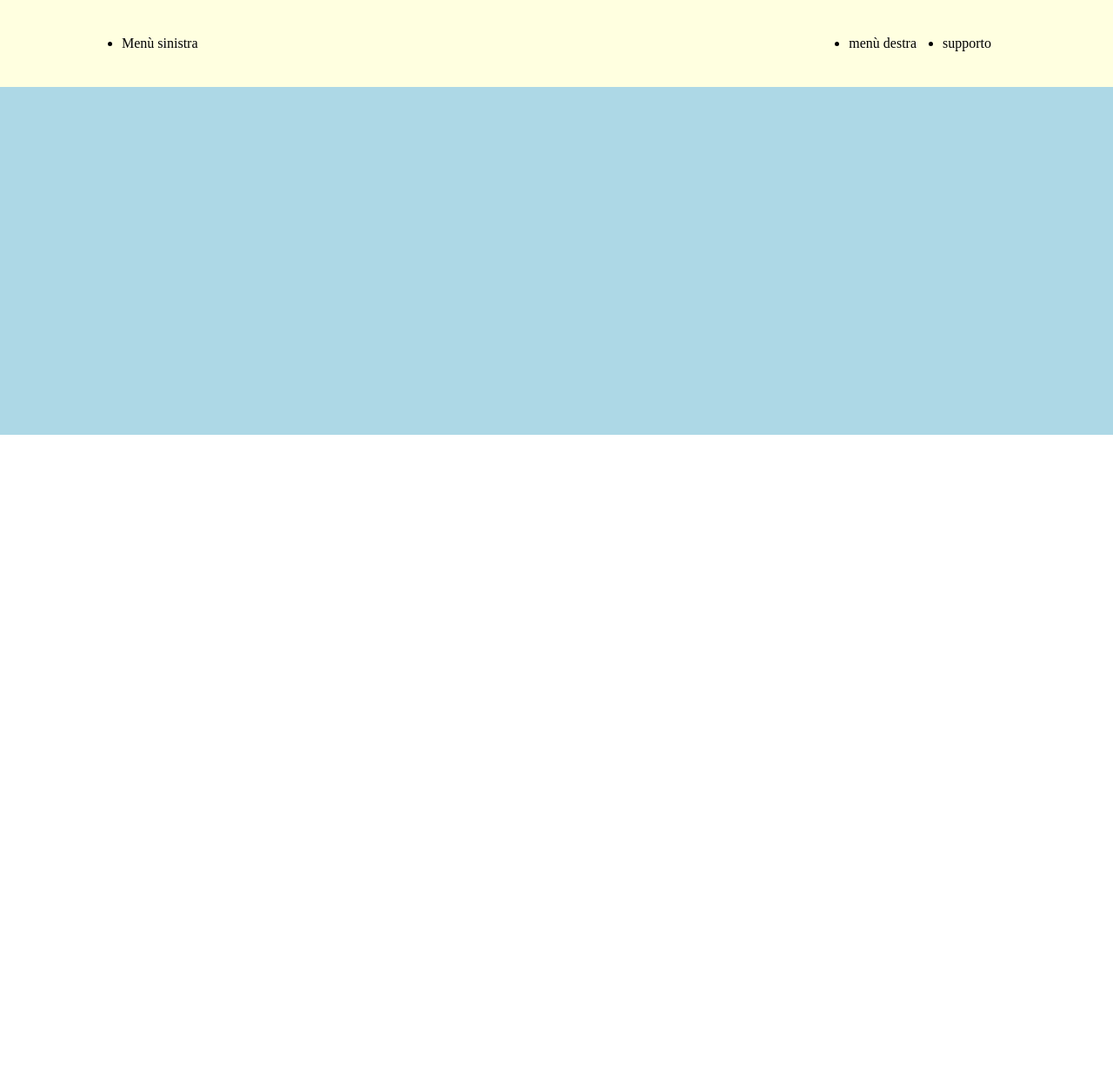
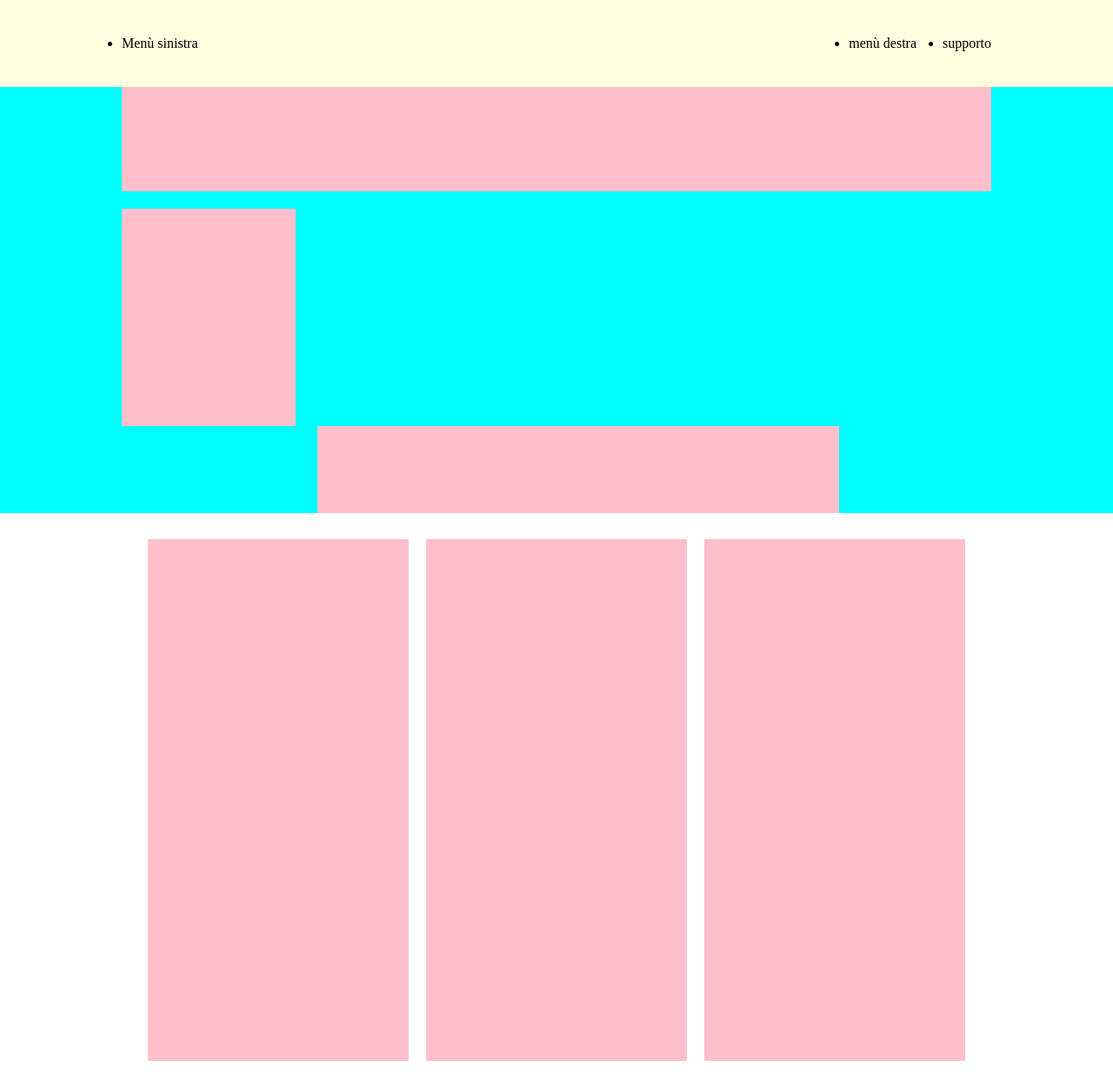
Before and after one commit to dariosanacuore/htmlcss-dropbox, a plain HTML site: page index.html in a window 1280 px wide. Shown: the whole page at 87% size. Before the commit the page ends 800 px from the top, so only its background shows below. Drawn offline with Linux system fonts and the light colour scheme.

Commit message:
feat:Aggiunta altra sezione

```diff
--- a/css/style.css
+++ b/css/style.css
@@ -6,6 +6,7 @@
 .container{
     margin:0 auto;
     max-width:1000px;
+
 
 }
 .align-center{
@@ -42,9 +43,68 @@ nav.container {
 .right-menu li{
     align-self: center;
 }
-.sezione2{
-    min-height:400px;
-    background-color: lightblue;
-    width:100%;
-    padding-top:10px;
+.blocco1{
+     background-color:pink;
+     width:100%;
+     min-height:120px;
+     margin-bottom:20px;
 }
+.blocco2{
+     background-color:pink;
+     width:20%;
+     min-height:250px;
+     align-self: flex-start;
+
+}
+.blocco3{
+    margin-left:50px;
+     background-color:pink;
+     width:60%;
+     min-height:100px;
+     align-self: center;
+
+}
+.sez1-bg{
+    background-color: aqua;
+}
+.wrap{
+    flex-wrap: wrap;
+}
+.direction{
+    flex-direction: column;
+}
+
+
+.blocco4{
+    background-color:pink;
+     width:25%;
+     min-height:500px;
+     margin-top:50px;
+}
+.direction-r{
+    flex-direction: row;
+}
+.justify{
+    justify-content: center;
+}
+.blocco5{
+    background-color:pink;
+     width:25%;
+     min-height:500px;
+     margin-top:50px;
+     margin-left:20px;
+     margin-right:20px;
+}
+.sez-bg {
+  display: flex;
+  flex-direction: row;
+  align-items: center;
+  padding: 20px;
+}
+
+.blocco4, .blocco5, .blocco6 {
+  width: 50%;
+  min-height: 600px;
+  background-color: pink;
+  margin: 10px;
+}
--- a/index.html
+++ b/index.html
@@ -21,14 +21,22 @@
         </nav>
     </header>
     <main>
-        <section class="sezione2">
+        <section class="sez1-bg">
+            <div class="container flex direction align-center justify">
+                <div class="blocco1"></div>
+                <div class="blocco2"></div>
+                <div class="blocco3"></div>
+
+            </div>
         </section>
-        <section class="sezione3">
-            <div class="blocco1"></div>
-            <div class="blocco2"></div>
-            <div class="blocco3"></div>
+        <div class="container">
+        <section class="sez-bg">
+        <div class="blocco4"></div>
+        <div class="blocco5"></div>
+        <div class="blocco6"></div>
+    </section>
+</div>
         </section>
-        <section></section>
         <section></section>
         <section></section>
     </main>
```
